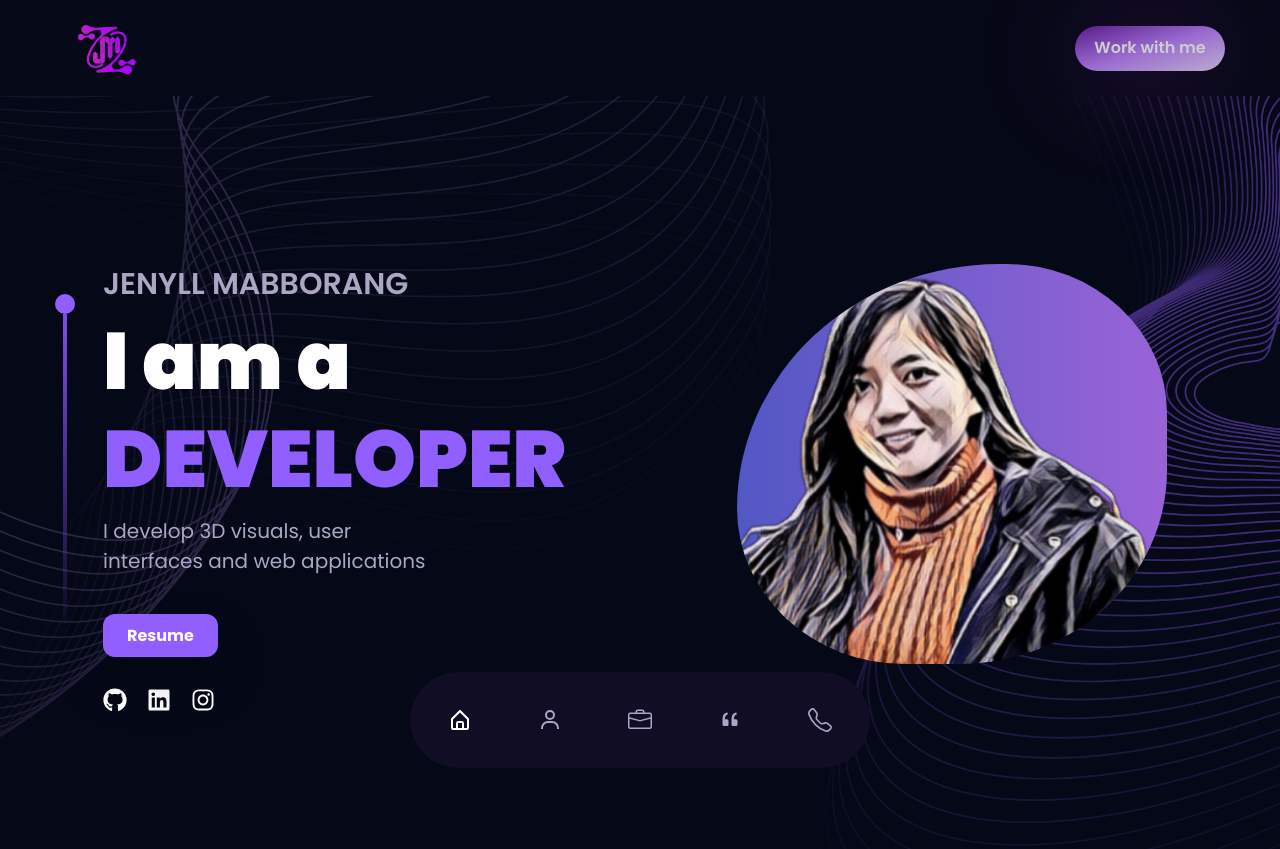
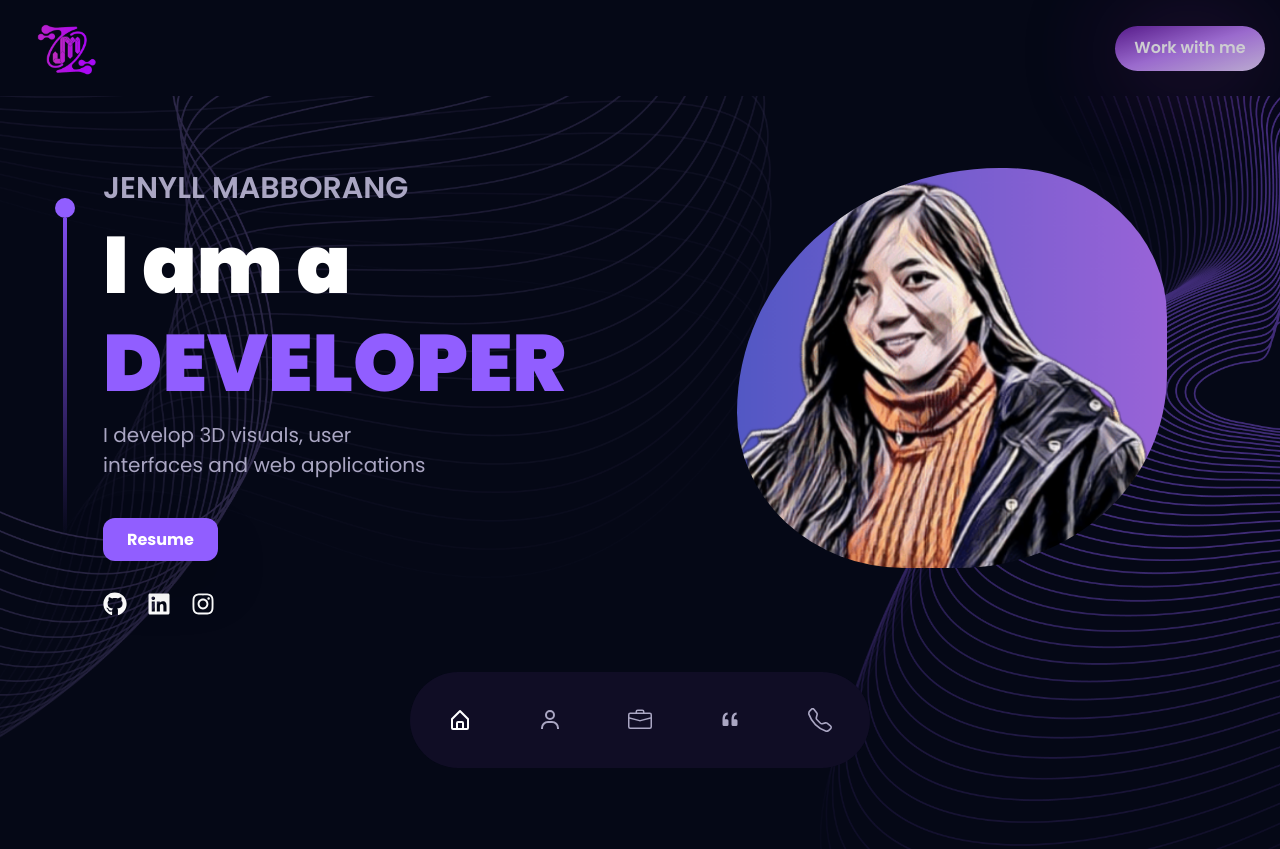
Before and after one commit to Jennovator/Jenyll-Portfolio, a React (Vite) app: page / in a window 1280 px wide. Shown: the top 849 px of the page. Built offline with nearby package versions, Linux system fonts and the light colour scheme.

Commit message:
#Update: added fixed and width size

```diff
--- a/src/components/Header.jsx
+++ b/src/components/Header.jsx
@@ -8,8 +8,8 @@ const Header = () => {
   const [toggle, setToggle] = useState(false); // for toggle menu
 
   return (
-    <header className='w-full py-2 bg-dark'>
-      <div className='container mx-auto'>
+    <header className='fixed w-full py-2 top-0 z-20 bg-dark'>
+      <div className='container mx-auto max-w-7xl'>
         <div className='flex justify-between items-center'>
         <Link
           to="/"
```
